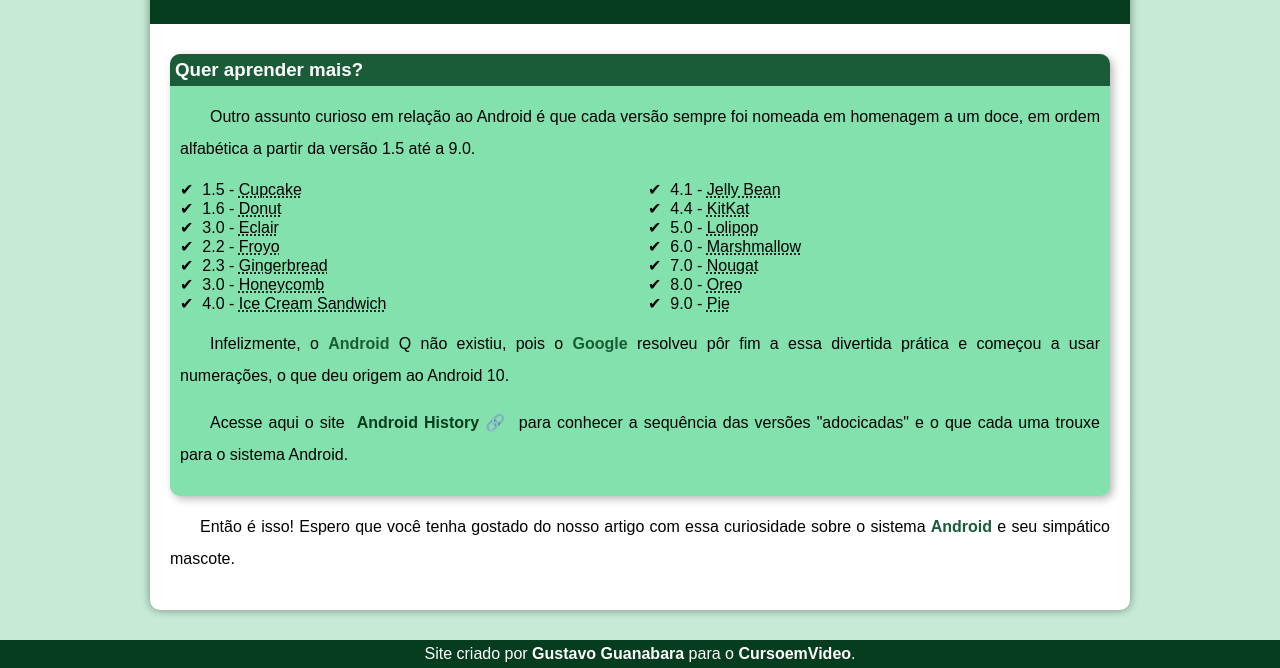
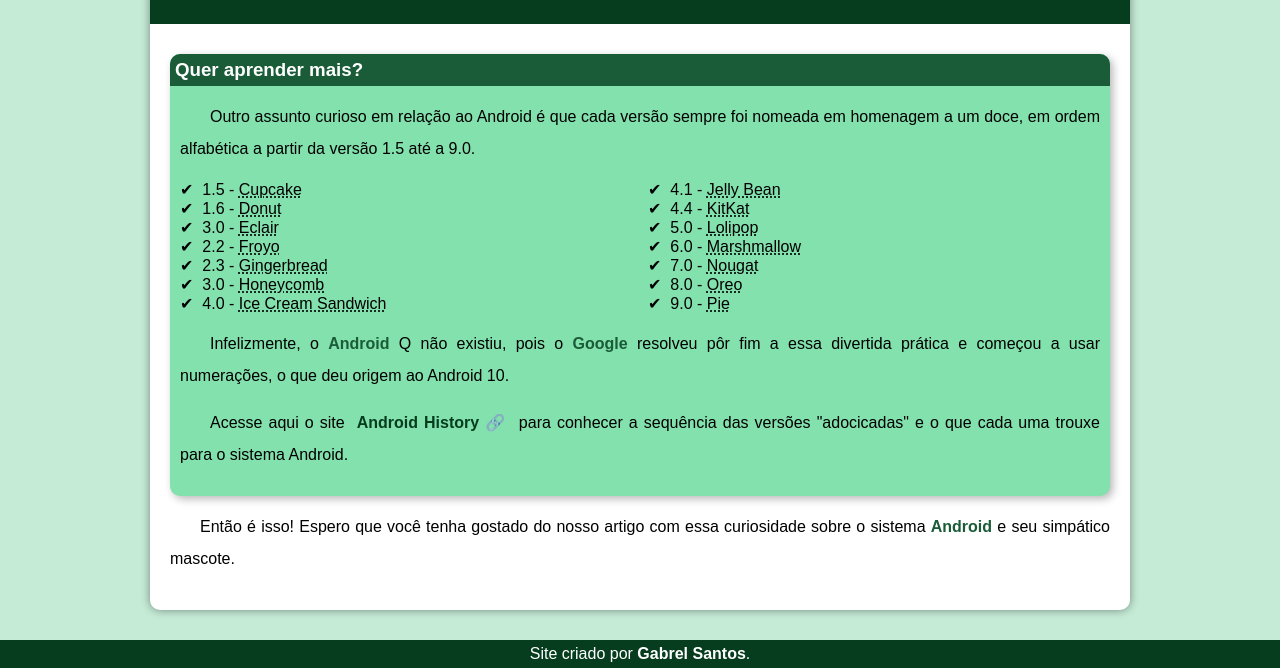
Before and after one commit to gabrielsanttoss/projeto-android, a plain HTML site: page android.html in a window 1280 px wide. Shown: the part 2304-2972 px from the top of the page. Drawn offline with Linux system fonts and the light colour scheme.

Commit message:
Modificação no rodapé

```diff
--- a/android.html
+++ b/android.html
@@ -90,7 +90,7 @@
         </article>
     </main>
     <footer>
-        <p>Site criado por <a href="https://gustavoguanabara.github.io/" target="_blank" rel="external">Gustavo Guanabara</a> para o <a href="https://www.youtube.com/cursoemvideo" target="_blank" rel="external">CursoemVideo</a>.</p>
+        <p>Site criado por <a href="https://github.com/gabrielsanttoss" target="_blank" rel="external">Gabrel Santos</a>.</p>
     </footer>
 </body>
 </html>
```
